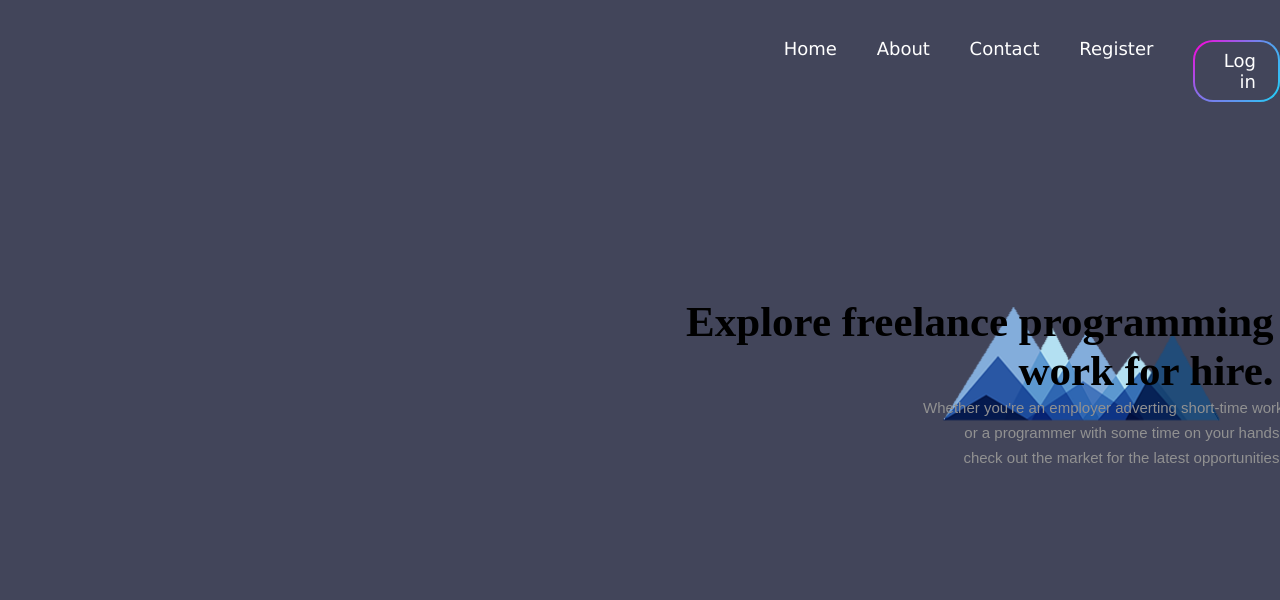
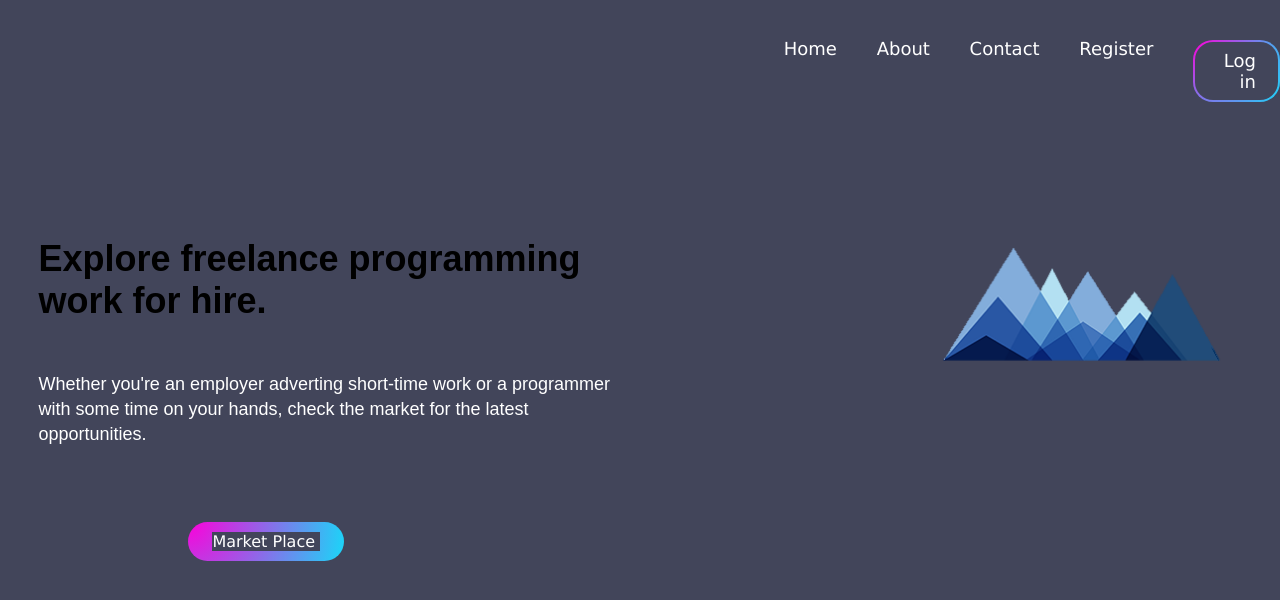
Before and after one commit to ravidesai001/monkey, a plain HTML site: page index.html in a window 1280 px wide. Drawn offline with Linux system fonts and the light colour scheme.

Commit message:
monkey version 3 updated

```diff
--- a/index.html
+++ b/index.html
@@ -15,13 +15,15 @@
             <li><a href="#" class="Login-btn"><span>Log in</span></a></li>
         </ul>
         <div class="app-picture">
-            <img src="mountain.png"
+            <img src="mountain.png"/>
         </div>
         <div class="banner">
             <div class="app-text">
                 <h1>Explore freelance programming work for hire.</h1>
-                <p>Whether you're an employer adverting short-time work<br> or a programmer with some time on your hands,<br> check out the market for the latest opportunities.</p>
+                <p>Whether you're an employer adverting short-time work or a programmer with some time on your hands, check the market for the latest opportunities.</p>
+                <a href='#' class="Market-btn">Market Place</a>
             </div>
+
         </div>
     </nav>
 
--- a/style.css
+++ b/style.css
@@ -61,9 +61,7 @@ li {
 .app-picture {
     width: 50%;
     float: right;
-    padding-top: 20%;
-    padding: 20%;
-    padding-right: 0%;
+    padding-top: 15%;
 }
 
 
@@ -74,25 +72,49 @@ li {
 }
 
 .app-text {
-    width: 50%;
-    float:left;
-    margin-left: 0%;
+    width: 250px;
+    font-family: arial;
+    padding-top: 15%;
+    text-align: left;
+    padding-right: 5%;
+
 
 }
 .app-text h1{
-    font-size:43px;
-    width: 640px;
-    position: relative;
+    font-size: 36px;
+    width: 800px;
     margin-left: 0%;
+    font-family: arial;
+    padding-top: 0%;
+
 
 }
 
 .app-text p{
-    width: 650px;
-    font-size: 15px;
-    margin-left: 0%;
+    width: 800px;
+    font-size: 18px;
     line-height: 25px;
-    color: #919191;
-    font-family: sans-serif;
+    color: white;
+    font-family: arial;
+    padding-top: 20%;
+    margin-bottom: 30%;
+
 
 }
+
+.Market-btn {
+    margin-left: 60%;
+    position: relative;
+    text-decoration: none;
+    color: #fff;
+    border: 2px solid transparent;
+    border-radius: 20px;
+    background-image: linear-gradient(#42455a,#42455a), radial-gradient(circle at top left,#fd00da,#19d7f8);
+    background-origin: border-box;
+    background-clip: content-box, border-box;
+    display: block;
+    font-family: Verdana, Geneva, Tahoma, sans-serif;
+    width: 43%;
+    padding: 8px 22px;
+
+}
```
